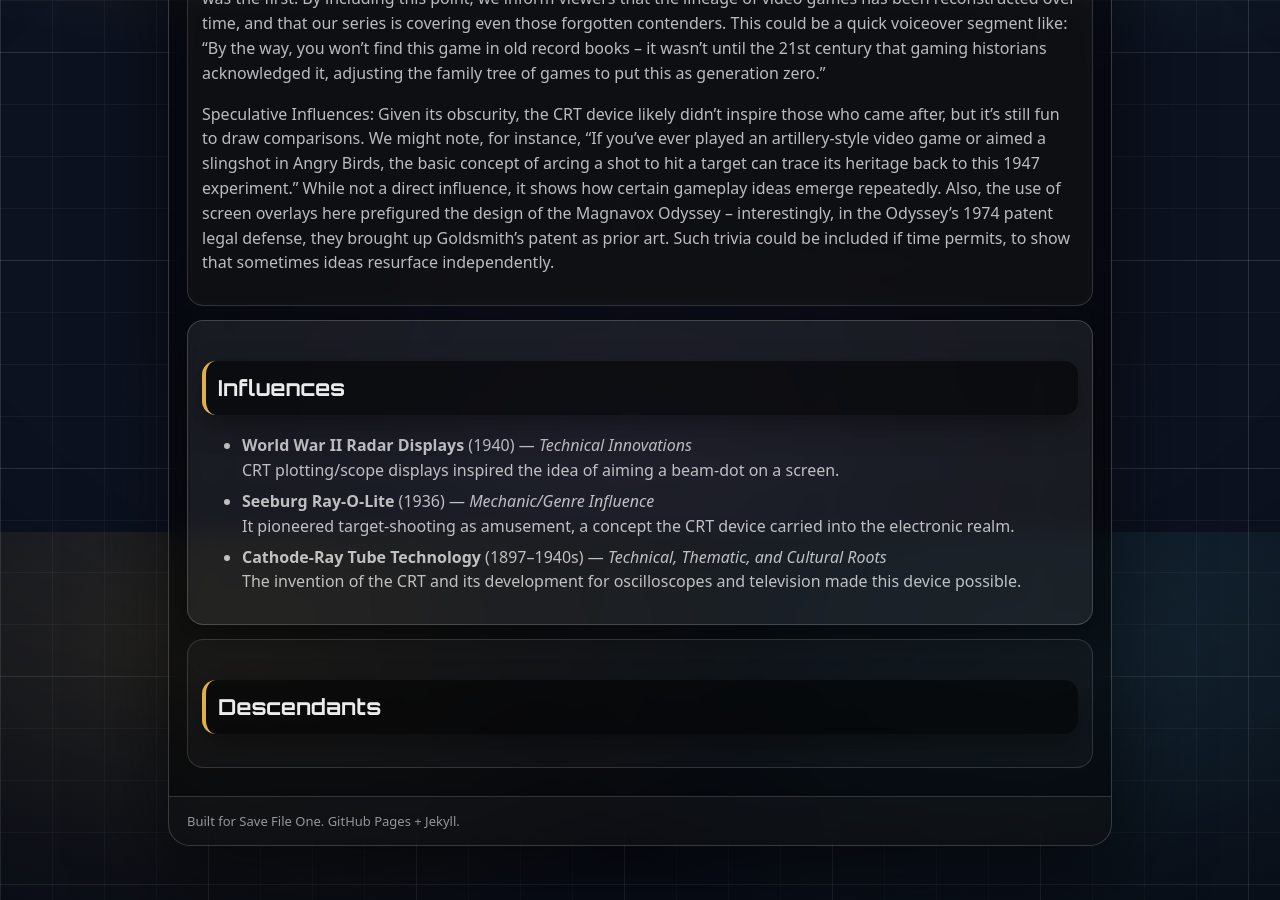
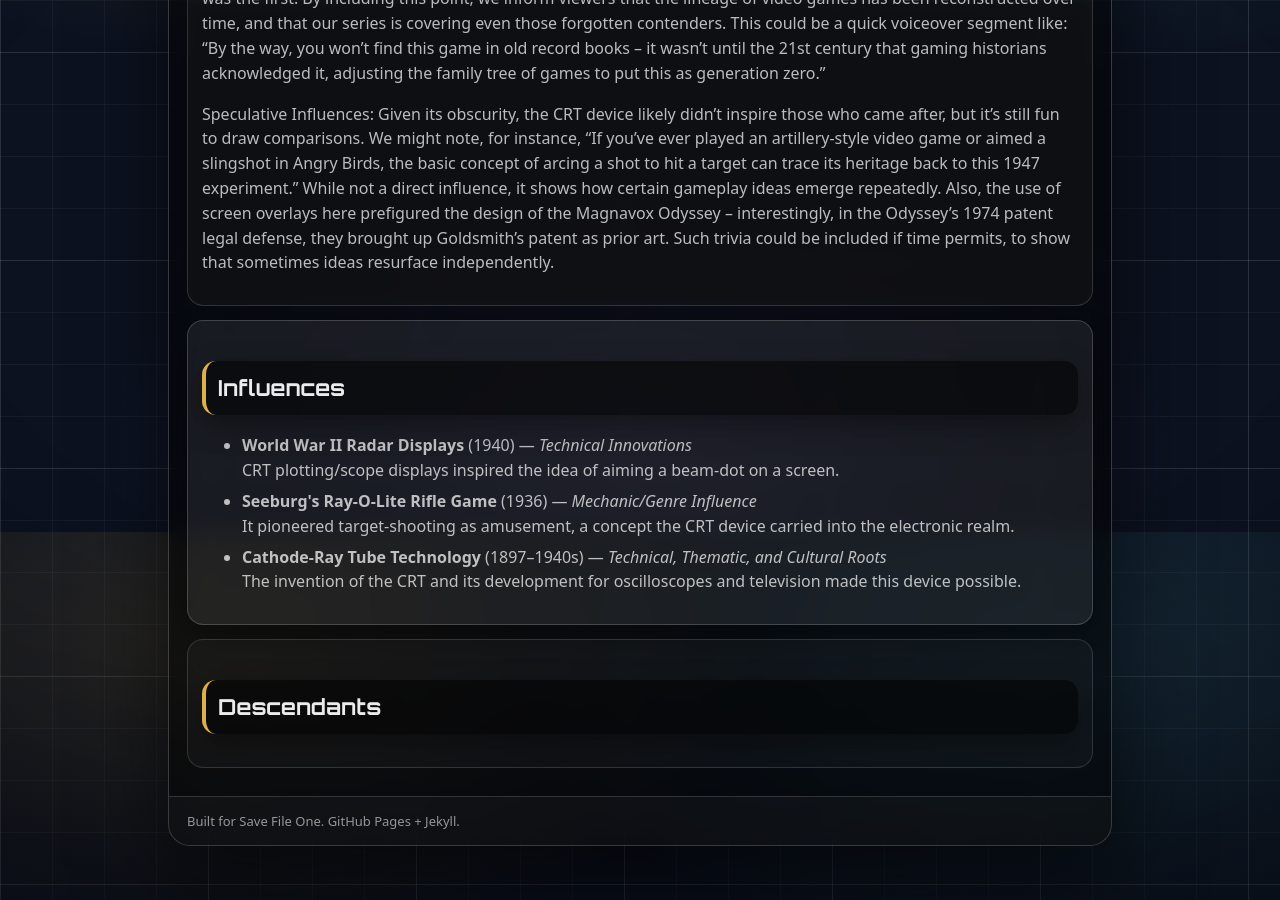
Before and after one commit to BacchusA/savefileone-archive, a Jekyll site: the page built from _games/1947-cathode-ray-tube-amusement-device.md, in a window 1280 px wide and 900 px high, scrolled down 3068 px. Built offline with Jekyll 4.4.1, drawn with Linux system fonts in a browser that asks for light colours.

Commit message:
Update 1947-cathode-ray-tube-amusement-device.md

```diff
--- a/_games/1947-cathode-ray-tube-amusement-device.md
+++ b/_games/1947-cathode-ray-tube-amusement-device.md
@@ -19,7 +19,7 @@
     year: 1940
     type: "Technical Innovations"
     note: "CRT plotting/scope displays inspired the idea of aiming a beam-dot on a screen."
-  - name: "Seeburg Ray-O-Lite"
+  - name: "Seeburg's Ray-O-Lite Rifle Game"
     year: 1936
     type: "Mechanic/Genre Influence"
     note: "It pioneered target-shooting as amusement, a concept the CRT device carried into the electronic realm."
```
